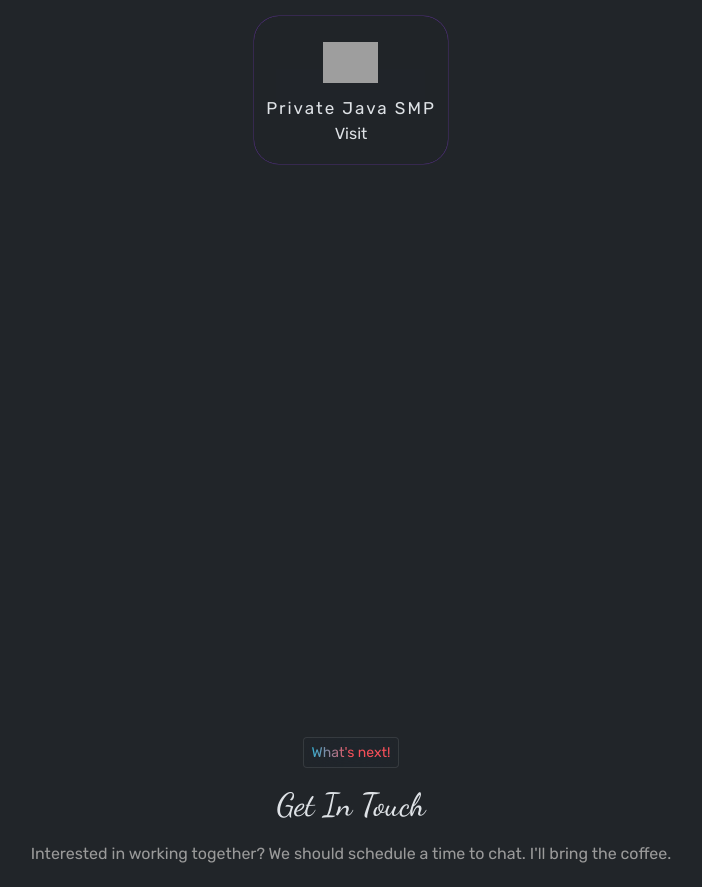
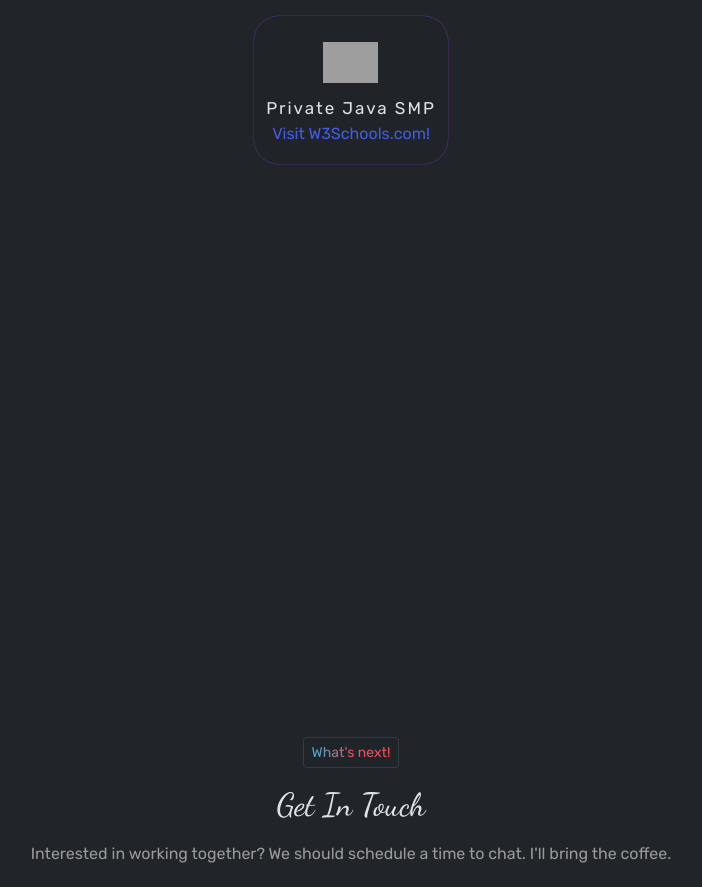
Before and after one commit to SkipScaped/Aaliyans_Portfolio, a plain HTML site: page index.html in a window 1280 px wide. Shown: the part 4240-5127 px from the top of the page, without its empty margins (289-991 px from the left). Drawn offline with Linux system fonts and the light colour scheme; grey boxes are pictures that could not be loaded.

Commit message:
Update index.html

```diff
--- a/index.html
+++ b/index.html
@@ -279,7 +279,7 @@
                         <img class="tool-image"  src="https://encrypted-tbn0.gstatic.com/images?q=tbn:ANd9GcRlMj9jg_k4NvGgTfxav9xDuiy2BGJ7KzBMsQ&s" alt="VSCode">
                             <a>
                         <p class="tool-name">Private Java SMP</p>
-                                <a herf="https://private-java.vercel.app/">Visit</a>
+                              <a href="https://www.w3schools.com">Visit W3Schools.com!</a>
                     </div>
                 </div>
 </section>
```
